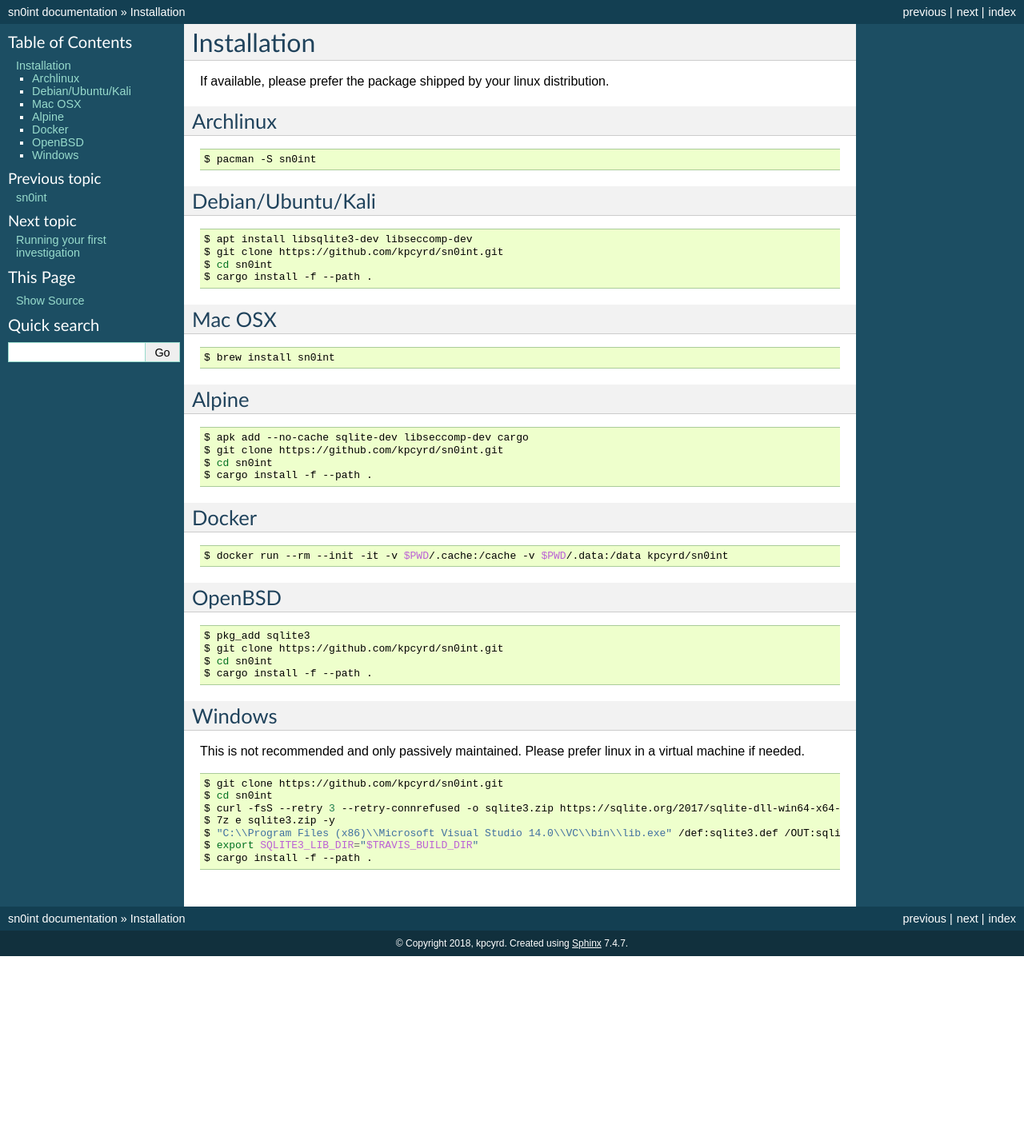
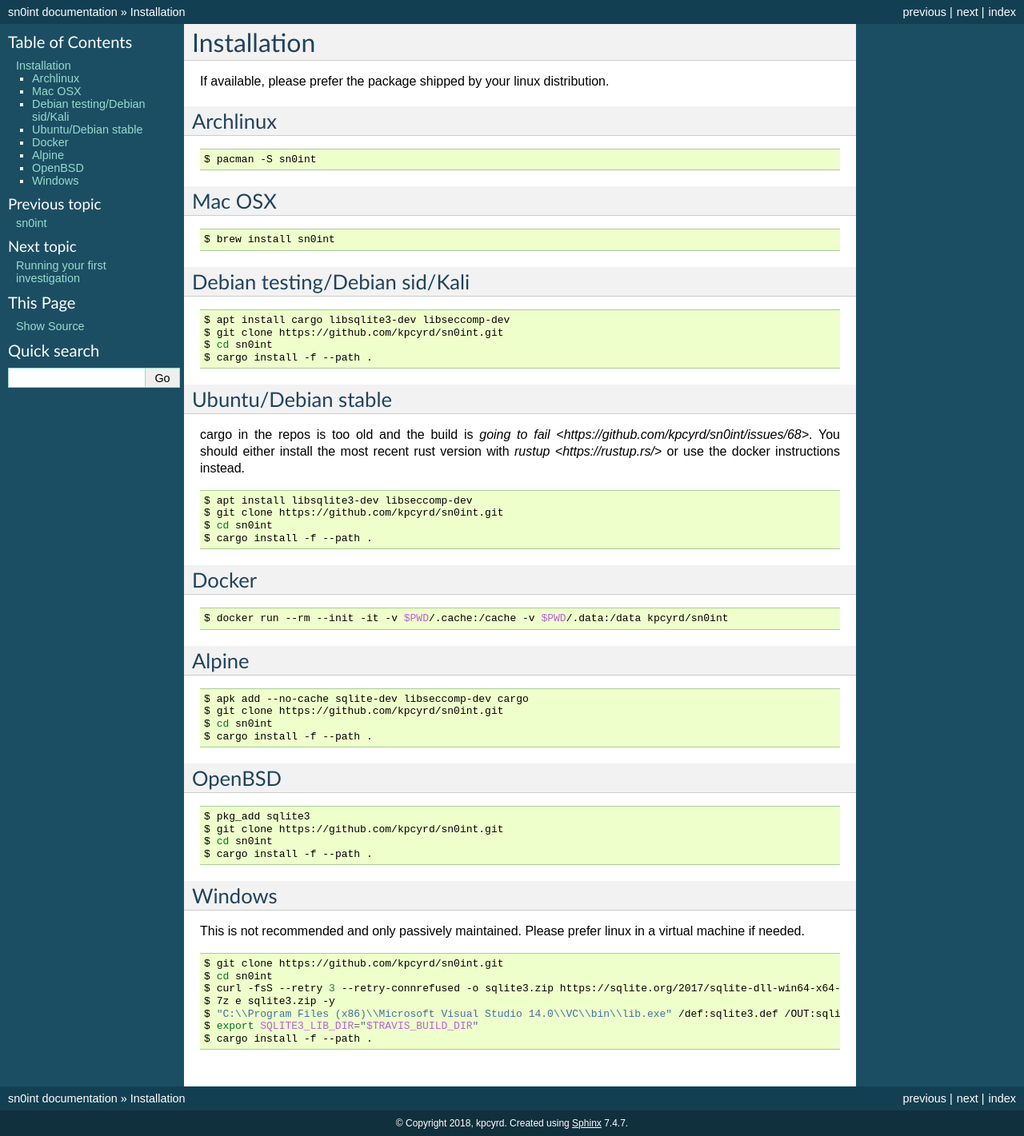
Before and after one commit to kpcyrd/sn0int, a Sphinx documentation site: the page built from docs/install.rst, in a window 1280 px wide. Shown: the whole page at 80% size. Built offline with Sphinx 7.4.7, drawn with Linux system fonts in a browser that asks for light colours; before the commit the page ends 1196 px from its top, so only the background shows below that.

Commit message:
Split install instructions into debian and ubuntu

```diff
--- a/docs/install.rst
+++ b/docs/install.rst
@@ -10,8 +10,30 @@
 
     $ pacman -S sn0int
 
-Debian/Ubuntu/Kali
-------------------
+Mac OSX
+-------
+
+.. code-block:: bash
+
+    $ brew install sn0int
+
+Debian testing/Debian sid/Kali
+------------------------------
+
+.. code-block:: bash
+
+    $ apt install cargo libsqlite3-dev libseccomp-dev
+    $ git clone https://github.com/kpcyrd/sn0int.git
+    $ cd sn0int
+    $ cargo install -f --path .
+
+Ubuntu/Debian stable
+--------------------
+
+cargo in the repos is too old and the build is `going to fail
+<https://github.com/kpcyrd/sn0int/issues/68>`. You should either install the
+most recent rust version with `rustup <https://rustup.rs/>` or use the docker
+instructions instead.
 
 .. code-block:: bash
 
@@ -20,12 +42,12 @@
     $ cd sn0int
     $ cargo install -f --path .
 
-Mac OSX
--------
+Docker
+------
 
 .. code-block:: bash
 
-    $ brew install sn0int
+    $ docker run --rm --init -it -v $PWD/.cache:/cache -v $PWD/.data:/data kpcyrd/sn0int
 
 Alpine
 ------
@@ -36,13 +58,6 @@
     $ git clone https://github.com/kpcyrd/sn0int.git
     $ cd sn0int
     $ cargo install -f --path .
-
-Docker
-------
-
-.. code-block:: bash
-
-    $ docker run --rm --init -it -v $PWD/.cache:/cache -v $PWD/.data:/data kpcyrd/sn0int
 
 OpenBSD
 -------
```
Also changed, not shown: README.md (+4 -3 lines).
